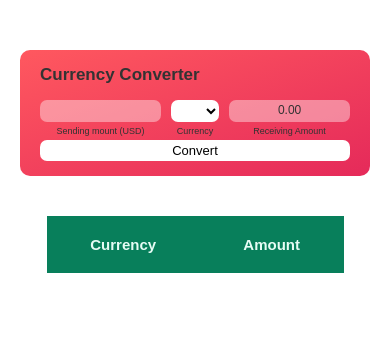
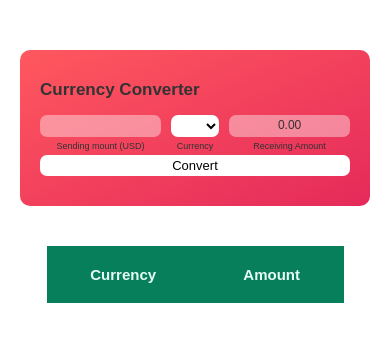
Before and after one commit to danielekpa/Currency-Converter-JS, a plain HTML site: page index.html in a window 390 px wide. Drawn offline with Linux system fonts and the light colour scheme; no server answers.

Commit message:
Media Query for mobile devices

```diff
--- a/queries.css
+++ b/queries.css
@@ -34,6 +34,6 @@
 
   .convertCurrency {
     border-radius: 1rem;
-    padding: 1.5rem 2rem;
+    padding: 3rem 2rem;
   }
 }
```
